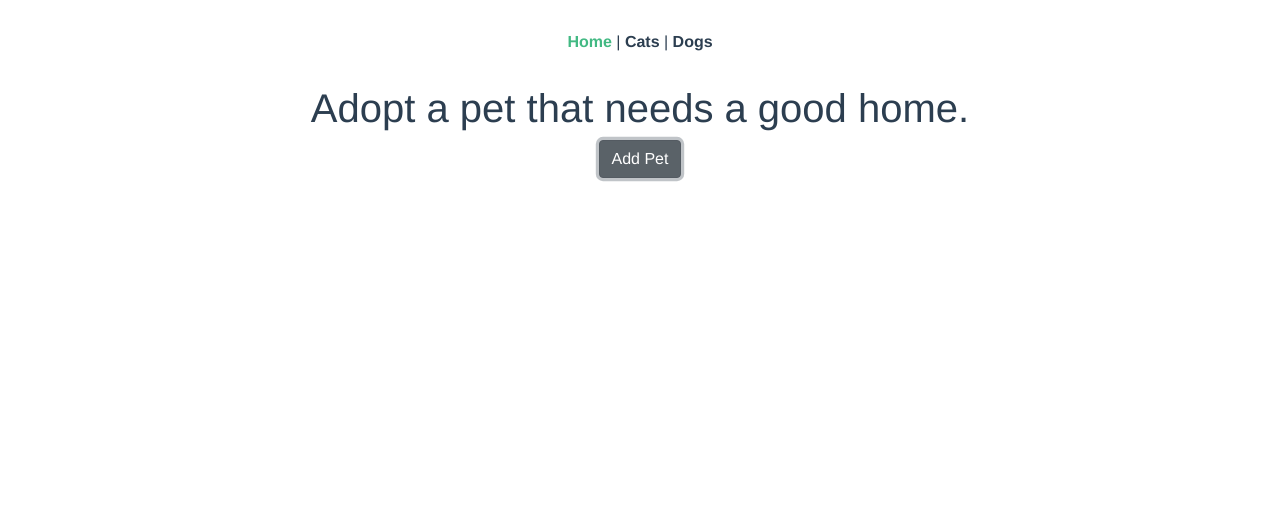
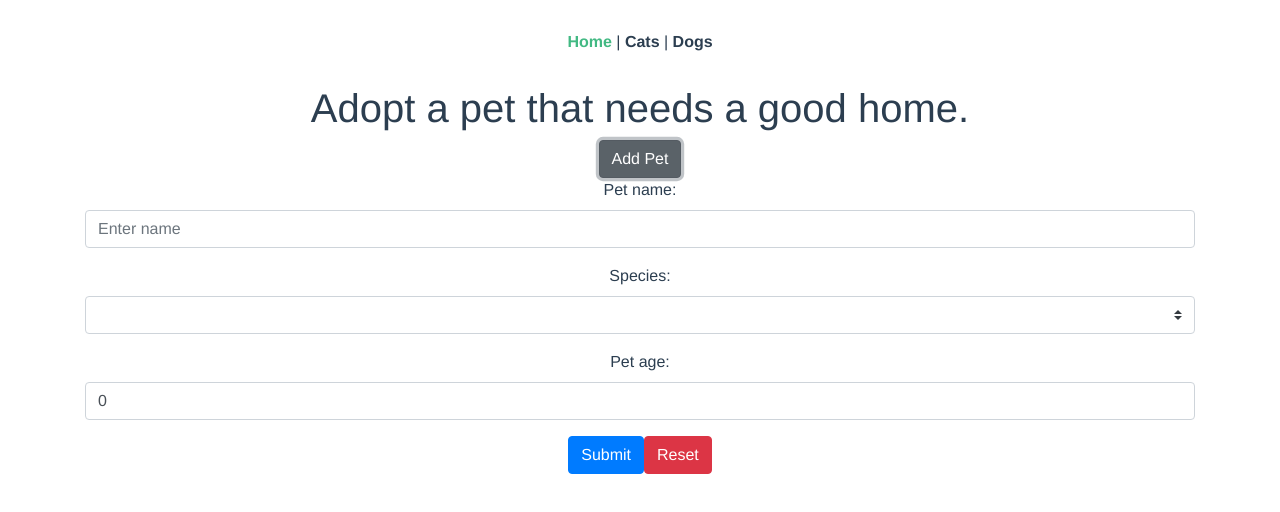
Before and after one commit to christocarr/adopt-a-pet, a Vue app: page / in a window 1280 px wide. Both pictures are taken after a click on the button "Add Pet". Shown: the top 512 px of the page. Built offline with nearby package versions, Linux system fonts and the light colour scheme.

Commit message:
Add form to add new pet

```diff
--- a/src/views/Home.vue
+++ b/src/views/Home.vue
@@ -1,7 +1,39 @@
 <template>
   <div class="home">
     <h1>Adopt a pet that needs a good home.</h1>
-    <b-btn>Add Pet</b-btn>
+    <b-btn @click="togglePetForm">Add Pet</b-btn>
+    <b-form @submit="handleSubmit" v-if="showPetForm">
+      <b-form-group id="petName" label="Pet name:" label-for="petName">
+        <b-form-input
+          id="petNameInput"
+          v-model="form.name"
+          required
+          placeholder="Enter name"
+        ></b-form-input>
+      </b-form-group>
+
+      <b-form-group id="speciesSelect" label="Species:" label-for="speciesSelect">
+        <b-form-select
+          id="speciesSelect"
+          v-model="form.species"
+          :options="['dogs', 'cats']"
+          required
+        ></b-form-select>
+      </b-form-group>
+
+      <b-form-group id="petAge" label="Pet age:" label-for="petAgeInput">
+        <b-form-input
+          id="petAgeInput"
+          type="number"
+          v-model="form.age"
+          required
+          placeholder="Enter age"
+        ></b-form-input>
+      </b-form-group>
+
+      <b-button type="submit" variant="primary">Submit</b-button>
+      <b-button type="reset" variant="danger">Reset</b-button>
+    </b-form>
   </div>
 </template>
 
@@ -11,7 +43,12 @@ export default {
   name: 'Home',
   data () {
     return {
-      showPetForm: false
+      showPetForm: false,
+      form: {
+        name: '',
+        age: 0,
+        species: null
+      }
     }
   },
   methods: {
```
